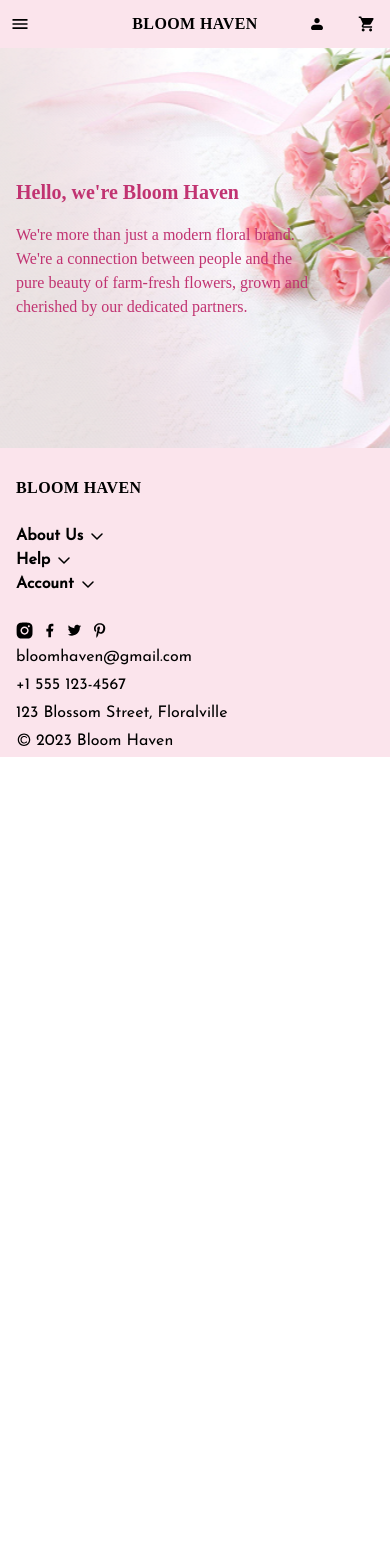
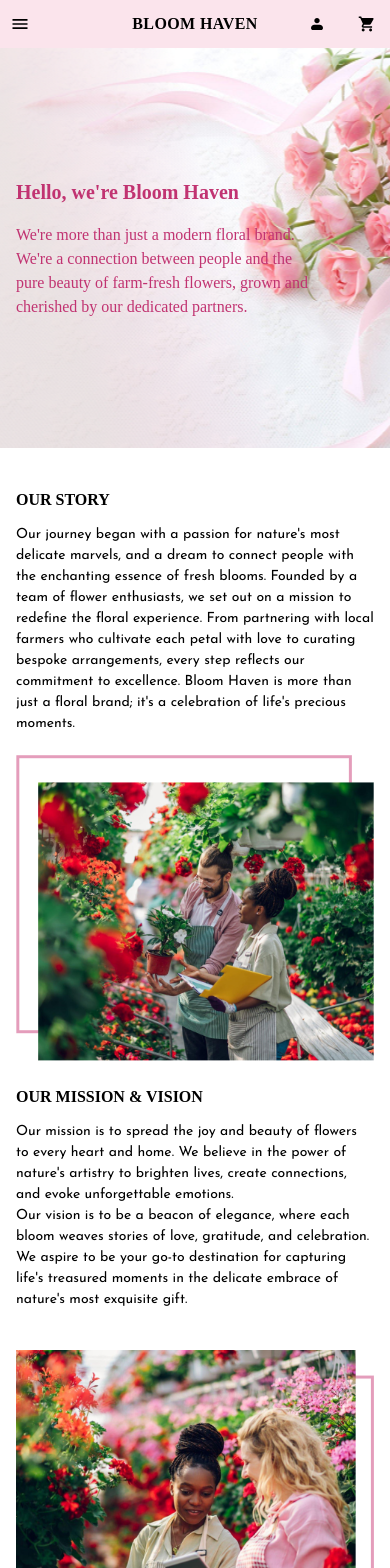
Before and after one commit to dele-rodriguez/Flower-Sales, a React (Vite) app: page /about in a window 390 px wide. Shown: the top 1568 px of the page. Before the commit the page ends 844 px from the top, so only its background shows below. Built offline with nearby package versions, Linux system fonts and the light colour scheme; a web font is replaced by a local one.

Commit message:
story and mission responsive

```diff
--- a/src/Body/About .jsx
+++ b/src/Body/About .jsx
@@ -7,13 +7,32 @@ function About() {
     return (
         <>
             <section className="about">
-                <section className="about-intro font-frank flex flex-col justify-center px-4">
+                <section className="about-intro lg:px-10 font-frank flex flex-col justify-center px-4">
                     <h3 className="text-lg md:text-xl font-medium text-deeppink w-5/6 md:w-3/6 mb-4">Hello, we're Bloom Haven</h3>
                     <p className="text-deeppink text-md md:text-lg w-5/6 md:w-3/6">We're more than just a modern floral brand. We're a connection between people and the pure beauty of farm-fresh flowers, grown and cherished by our dedicated partners.</p>
-
                 </section>
-                <section>
-
+                <section className="history py-10 px-4 lg:py-16 lg:px-10 font-josefin flex flex-col h-[1250px] min-[500px]:h-[1440px] sm:h-[800px]">
+                    <div className="h-[50%] flex flex-col justify-between sm:flex-row mb-6 sm:mb-10">
+                        <div className="story flex flex-col min-[400px]:mb-4 sm:w-[45%] self-center">
+                            <h3 className="font-frank text-md sm:text-lg font-medium uppercase mb-3">Our Story</h3>
+                            <p className="text-sm sm:text-md">
+                                Our journey began with a passion for nature's most delicate marvels, and a dream to connect people with the enchanting essence of fresh blooms.
+                                Founded by a team of flower enthusiasts, we set out on a mission to redefine the floral experience. From partnering with local farmers who cultivate each petal with love to curating bespoke arrangements, every step reflects our commitment to excellence.
+                                Bloom Haven is more than just a floral brand; it's a celebration of life's precious moments.
+                            </p>
+                        </div>
+                        <img className="sm:w-[50%]" src="/about/story.png" alt="story picture" />
+                    </div>
+                    <div className="h-[50%] flex flex-col justify-between sm:flex-row-reverse">
+                        <div className="mission flex flex-col min-[400px]:mb-4 sm:w-[45%] self-center">
+                            <h3 className="font-frank text-md sm:text-lg font-medium uppercase mb-3">Our Mission & Vision</h3>
+                            <p className="text-sm sm:text-md">
+                                Our mission is to spread the joy and beauty of flowers to every heart and home. We believe in the power of nature's artistry to brighten lives, create connections, and evoke unforgettable emotions. <br />
+                                Our vision is to be a beacon of elegance, where each bloom weaves stories of love, gratitude, and celebration. We aspire to be your go-to destination for capturing life's treasured moments in the delicate embrace of nature's most exquisite gift.
+                            </p>
+                        </div>
+                        <img className="sm:w-[50%]" src="/about/mission.png" alt="" />
+                    </div>
                 </section>
             </section>
         </>
```
